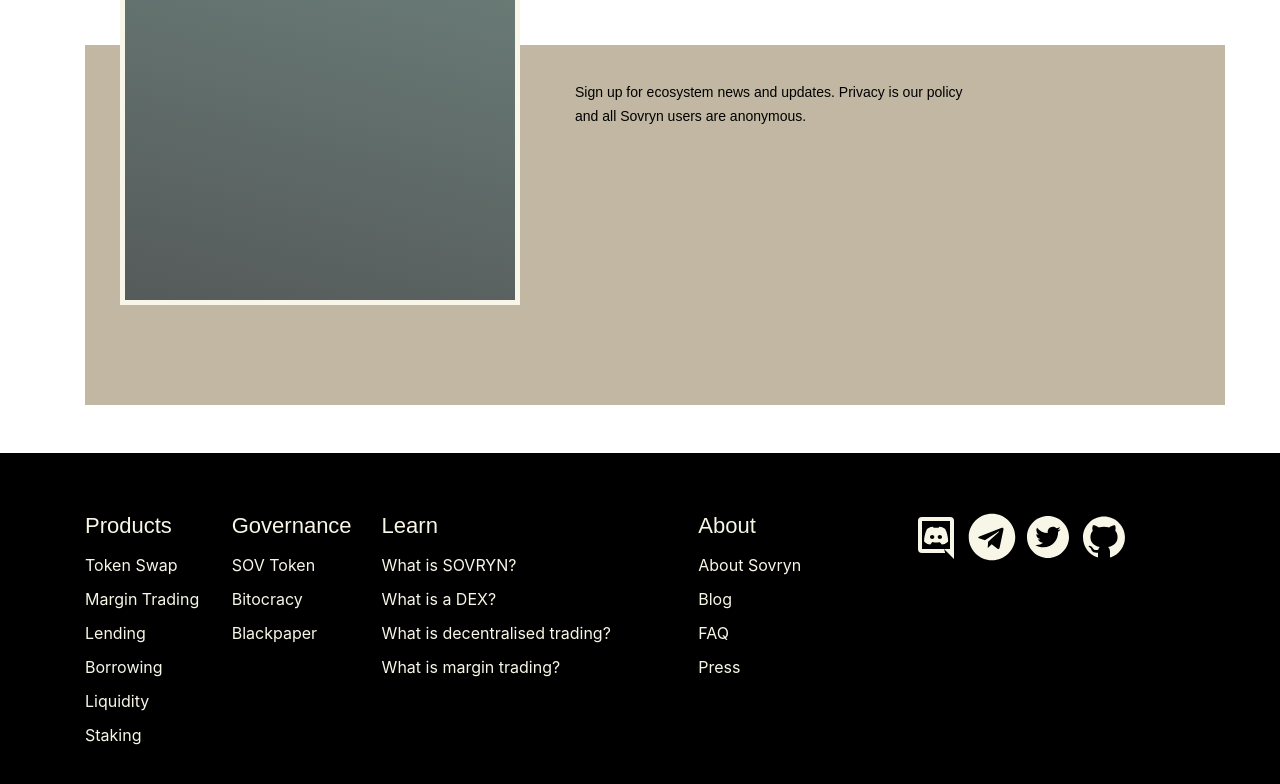
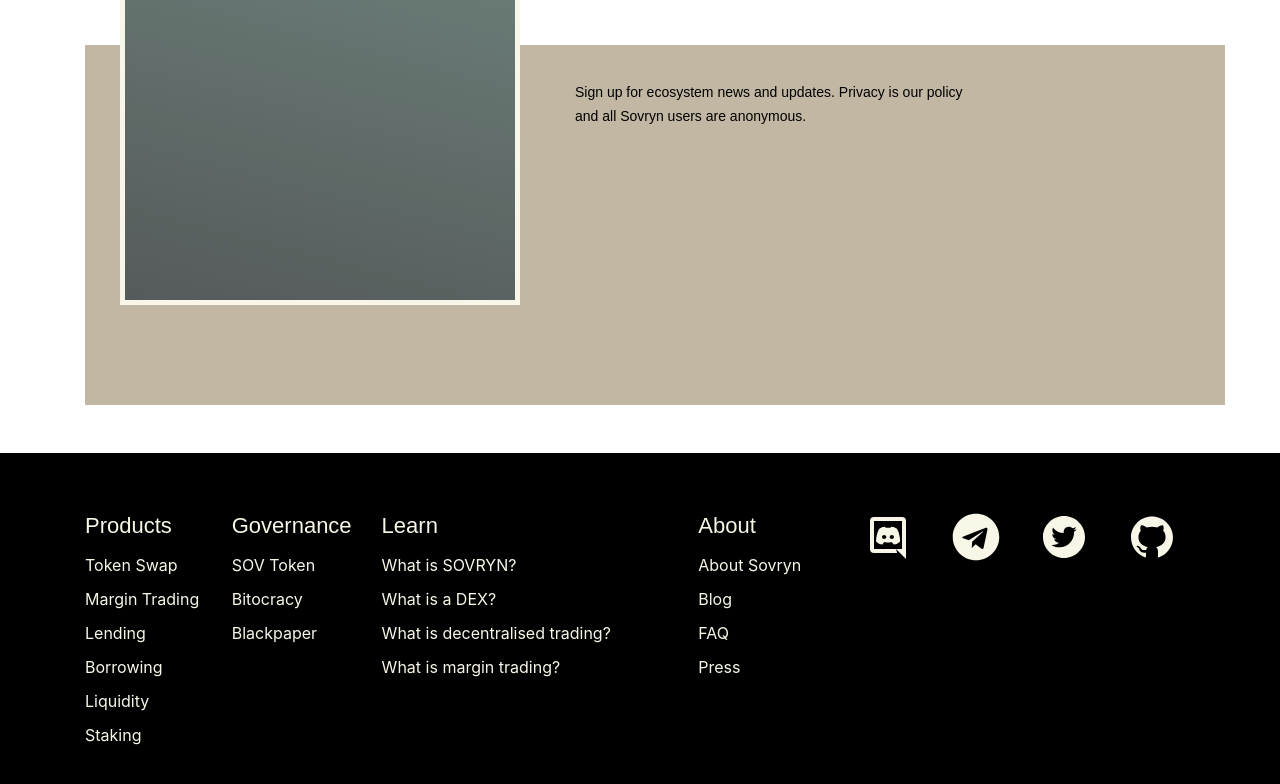
Before and after one commit to decodeanalyst/sovryn-website, a Gatsby site: page / in a window 1280 px wide. Shown: the part 4185-4969 px from the top of the page. Built offline with nearby package versions, Linux system fonts and the light colour scheme; Gatsby itself is replaced by a stand-in of ours.

Commit message:
Minor changes made

```diff
--- a/src/components/SocialFooterLinks.jsx
+++ b/src/components/SocialFooterLinks.jsx
@@ -3,6 +3,7 @@
 import { FaTelegram  } from 'react-icons/fa';
 import { AiFillGithub, AiFillTwitterCircle } from 'react-icons/ai';
 import { RiDiscordLine } from 'react-icons/ri';
+import "../styles/social.scss";
 
 const SocialFooterLinks = () => {
   return (
--- /dev/null
+++ b/src/styles/social.scss
@@ -0,0 +1,4 @@
+.li{
+    position: relative;
+    padding: 0em 1em;
+}
```
